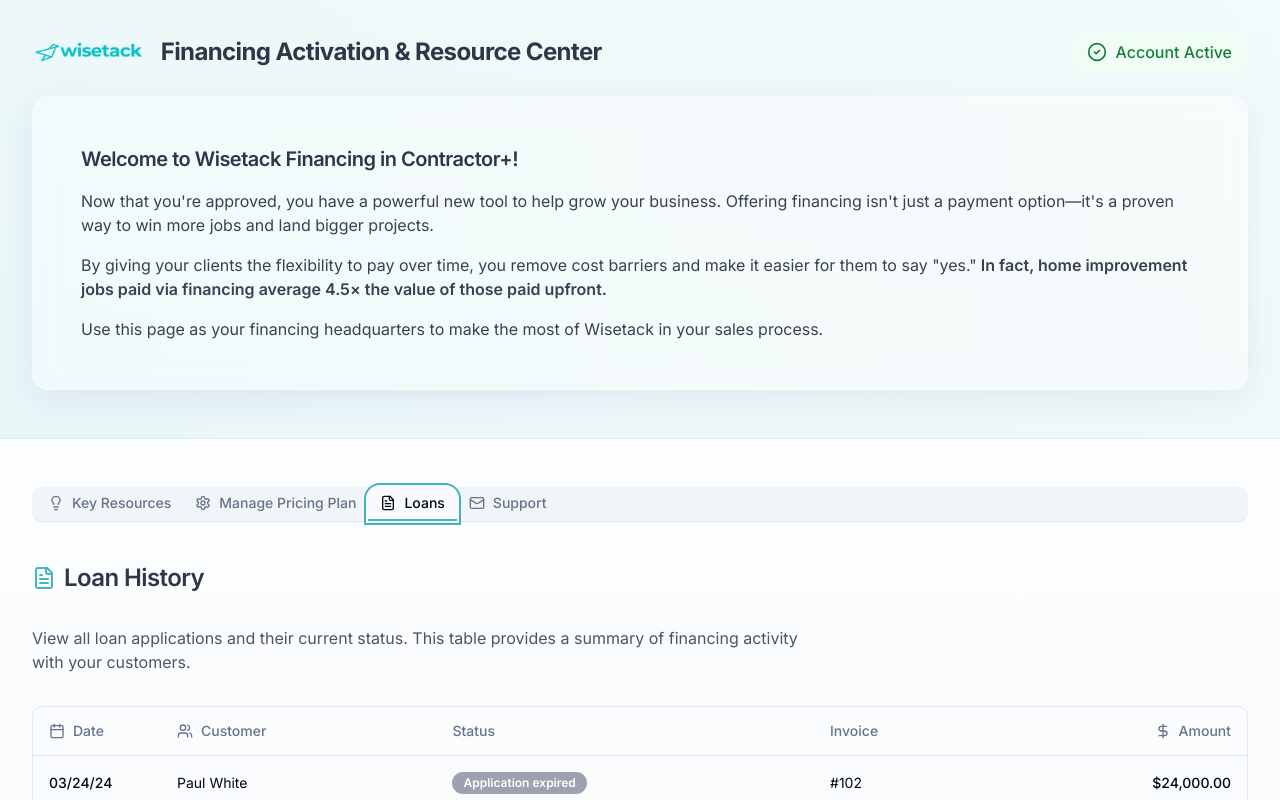
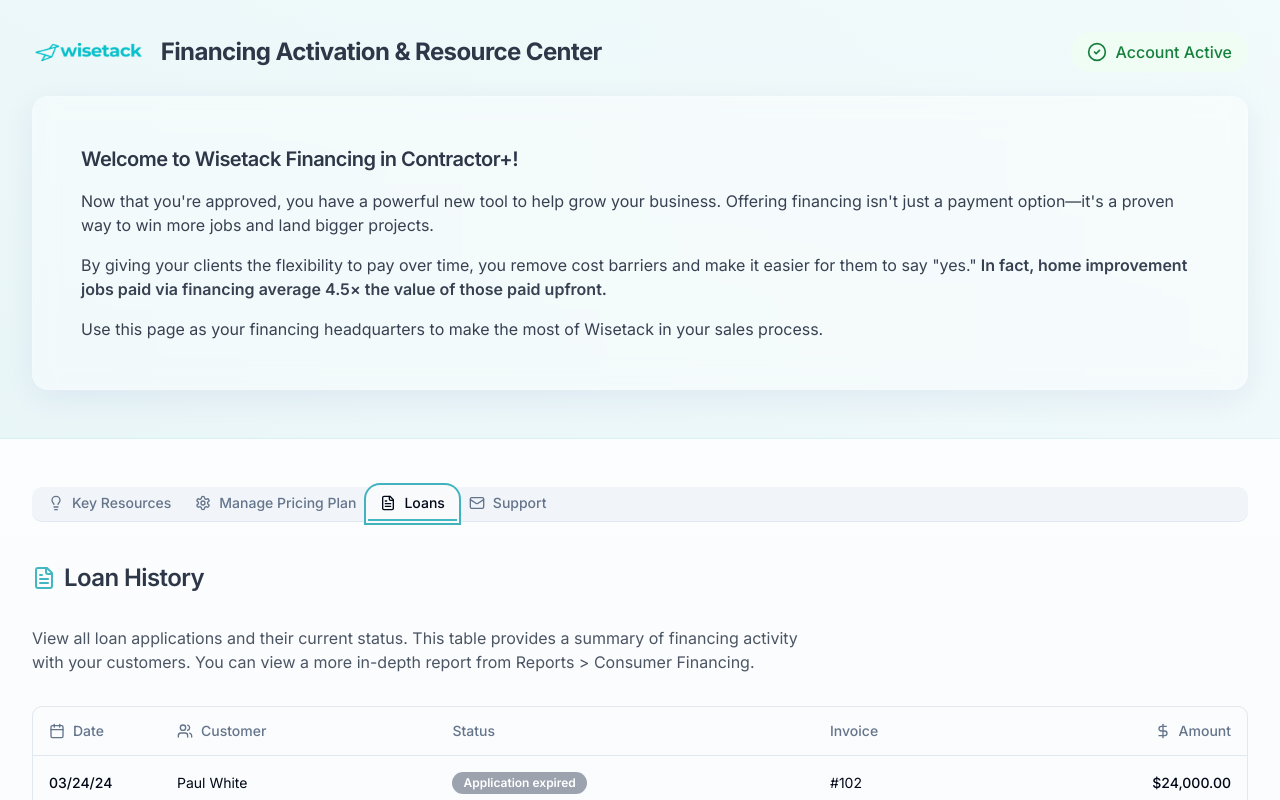
Before and after one commit to justinonsuccess/wisetack, a React (Vite) app: page /active-merchant in a window 1280 px wide. Both pictures are taken after a click on the tab "Loans". Shown: the top 800 px of the page. Built offline with nearby package versions, Linux system fonts and the light colour scheme; a web font is replaced by a local one.

Commit message:
Update LoansTab description
Update the description text in LoansTab.tsx to include a reference to the reports section.

```diff
--- a/src/components/merchant/LoansTab.tsx
+++ b/src/components/merchant/LoansTab.tsx
@@ -55,7 +55,7 @@ const LoansTab = () => {
         Loan History
       </h2>
       <p className="text-gray-600 max-w-3xl">
-        View all loan applications and their current status. This table provides a summary of financing activity with your customers.
+        View all loan applications and their current status. This table provides a summary of financing activity with your customers. You can view a more in-depth report from Reports &gt; Consumer Financing.
       </p>
 
       <div className="rounded-md border">
```
